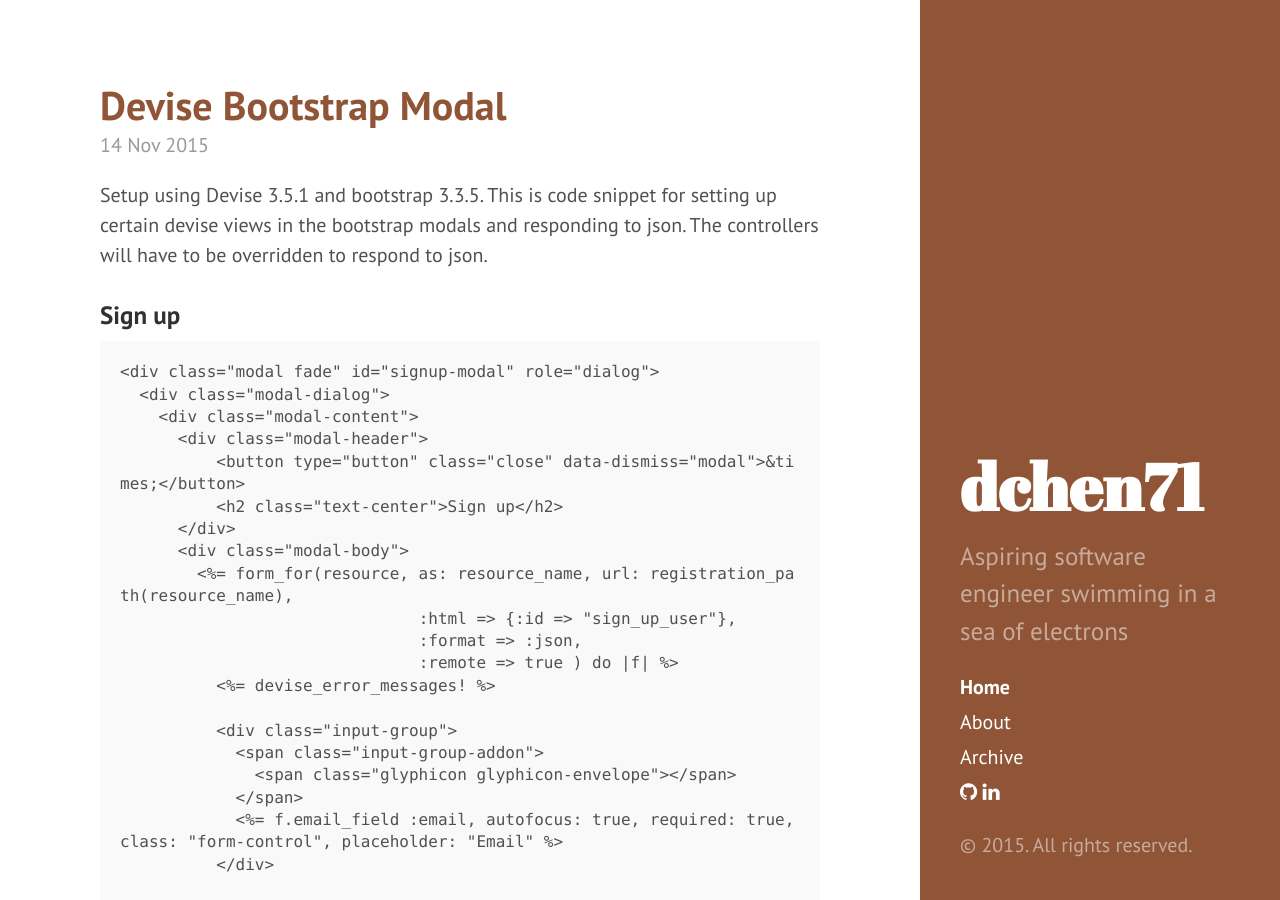
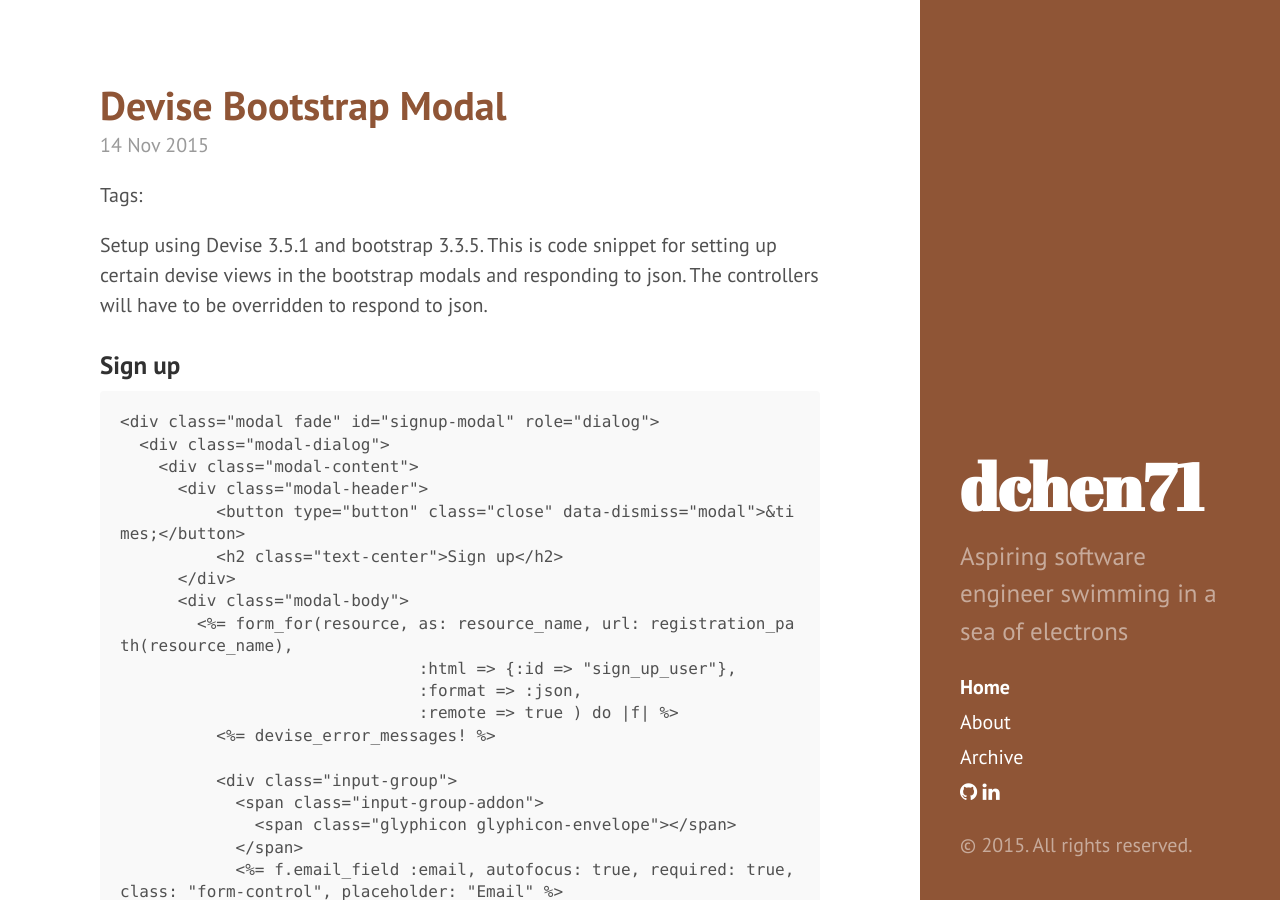
Before and after one commit to dchen71/dchen71.github.io, a Jekyll site: the page built from index.html, in a window 1280 px wide and 900 px high. Built offline with Jekyll 4.4.1, drawn with Linux system fonts in a browser that asks for light colours; Markdown is read by kramdown in place of the engine named in the settings; the list of posts is cut into pages by our own code.

Commit message:
changed tags styling

```diff
--- a/_layouts/post.html
+++ b/_layouts/post.html
@@ -5,7 +5,7 @@
 <div class="post">
   <h1 class="post-title">{{ page.title }}</h1>
   <span class="post-date">{{ page.date | date_to_string }}</span>
-  <h4>{{ page.tags }}</h4>
+  <p class="post-tags">Tags: <em>{{ page.tags }}</em></p>
   {{ content }}
 </div>
 
--- a/index.html
+++ b/index.html
@@ -13,6 +13,7 @@
     </h1>
 
     <span class="post-date">{{ post.date | date_to_string }}</span>
+    <p class="post-tags">Tags: <em>{{ page.tags }}</em></p>
 
     {{ post.content }}
   </div>
```
